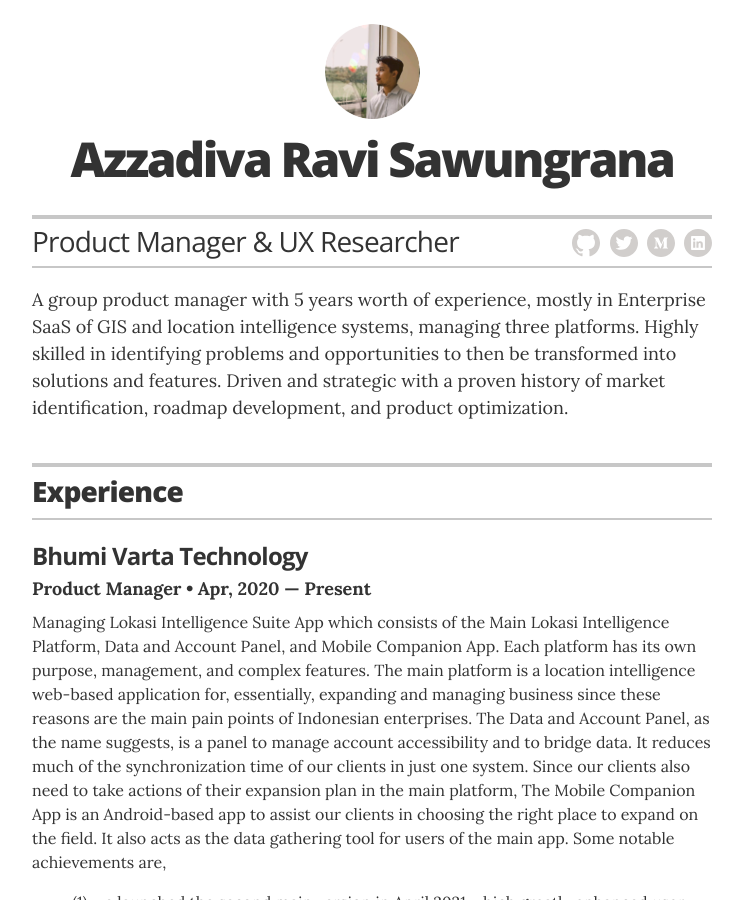
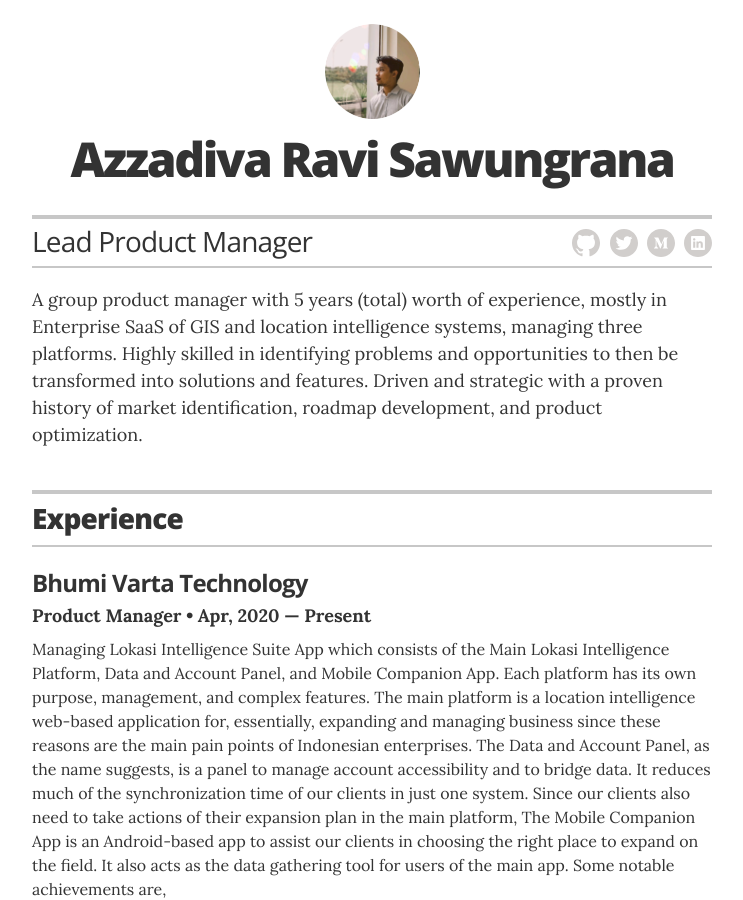
Before and after one commit to sawungrana/sawungrana.github.io, a Jekyll site: the page built from docs/index.html, in a window 1280 px wide and 900 px high. Shown: the whole window, without its empty margins (268-1011 px from the left). Built offline with Jekyll 4.4.1, drawn with Linux system fonts in a browser that asks for light colours.

Commit message:
Update _config.yml

```diff
--- a/docs/_config.yml
+++ b/docs/_config.yml
@@ -11,7 +11,7 @@ sass:
 # Resume settings
 resume_avatar: "true"
 resume_name: "Azzadiva Ravi Sawungrana"
-resume_title: "Product Manager & UX Researcher"
+resume_title: "Lead Product Manager"
 
 # used for the contact button in _layouts/resume.html
 resume_contact_email: "azzadv@outlook.com"
@@ -23,7 +23,7 @@ resume_contact_address: "Ki Ageng Gribig St. 2A/21, Klaten, Central Java, ID"
 #resume_header_contact_info:     "742 Evergreen Terrace, Springfield • 555-7334 • lisasimpson@youremailaddress.com"
 display_header_contact_info: "true"
 
-resume_header_intro: "<p>A group product manager with 5 years worth of experience, mostly in Enterprise SaaS of GIS and location intelligence systems, managing three platforms. Highly skilled in identifying problems and opportunities to then be transformed into solutions and features. Driven and strategic with a proven history of market identification, roadmap development, and product optimization.</p>"
+resume_header_intro: "<p>A group product manager with 5 years (total) worth of experience, mostly in Enterprise SaaS of GIS and location intelligence systems, managing three platforms. Highly skilled in identifying problems and opportunities to then be transformed into solutions and features. Driven and strategic with a proven history of market identification, roadmap development, and product optimization.</p>"
 
 # use "yes" to display the email contact button,
 # "no" to display an "I'm not looking for work" message,
```
